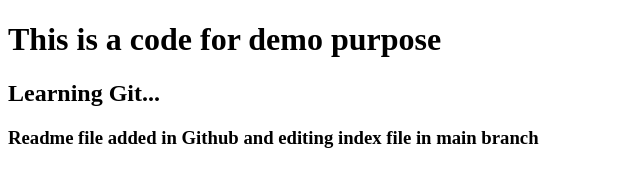
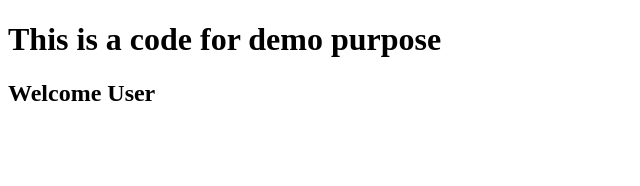
Before and after one commit to DevikaBaburaj/git-demo-html, a plain HTML site: page index.html in a window 1280 px wide. Shown: the whole page, without its empty margins (0-640 px from the left). Drawn offline with Linux system fonts and the light colour scheme.

Commit message:
Update index.html

```diff
--- a/index.html
+++ b/index.html
@@ -10,8 +10,7 @@
 
 <body>
     <h1>This is a code for demo purpose</h1>
-    <h2>Learning Git...</h2>
-    <h3>Readme file added in Github and editing index file in main branch</h3>
+    <h2>Welcome User</h2>
     <br>
 </body>
 
```
